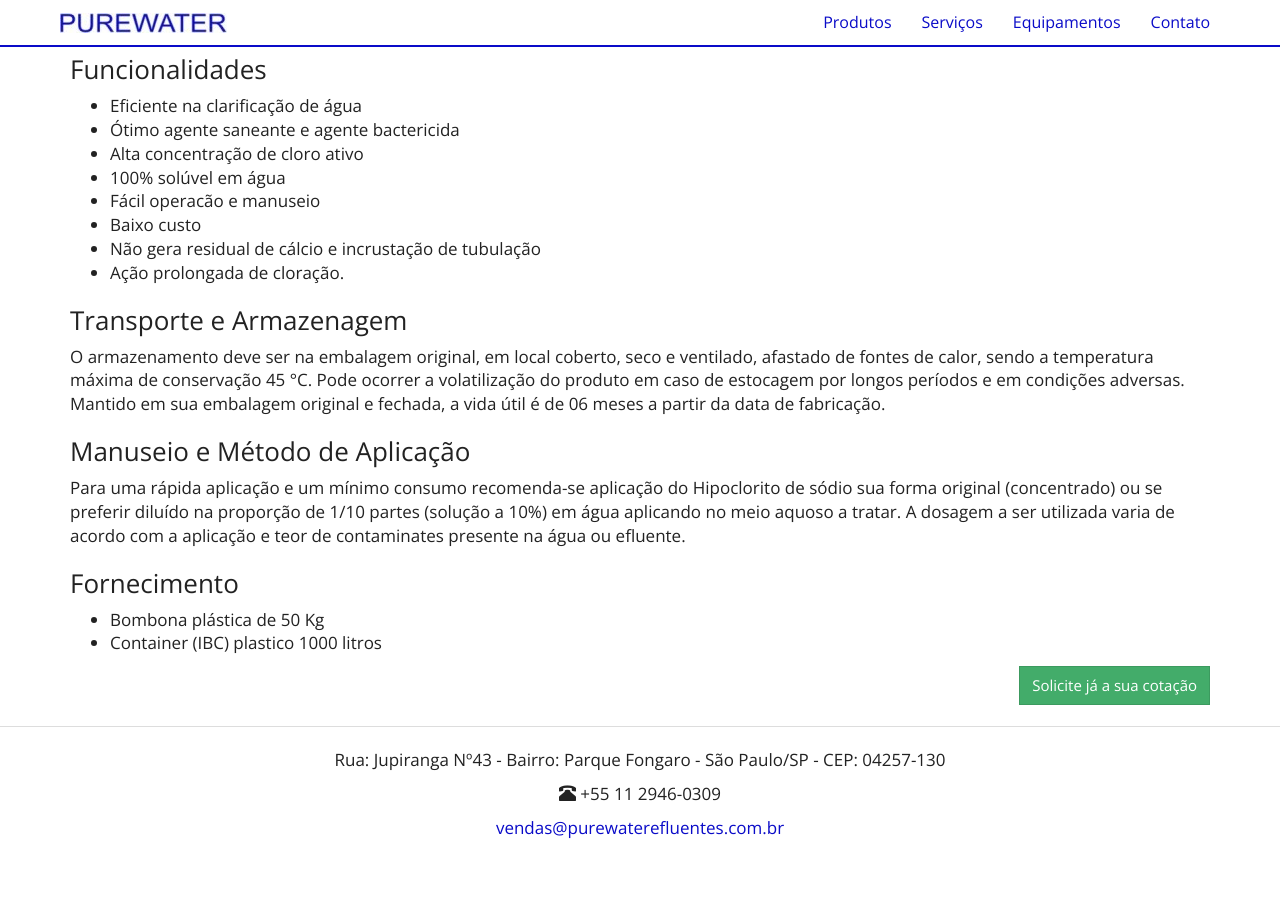
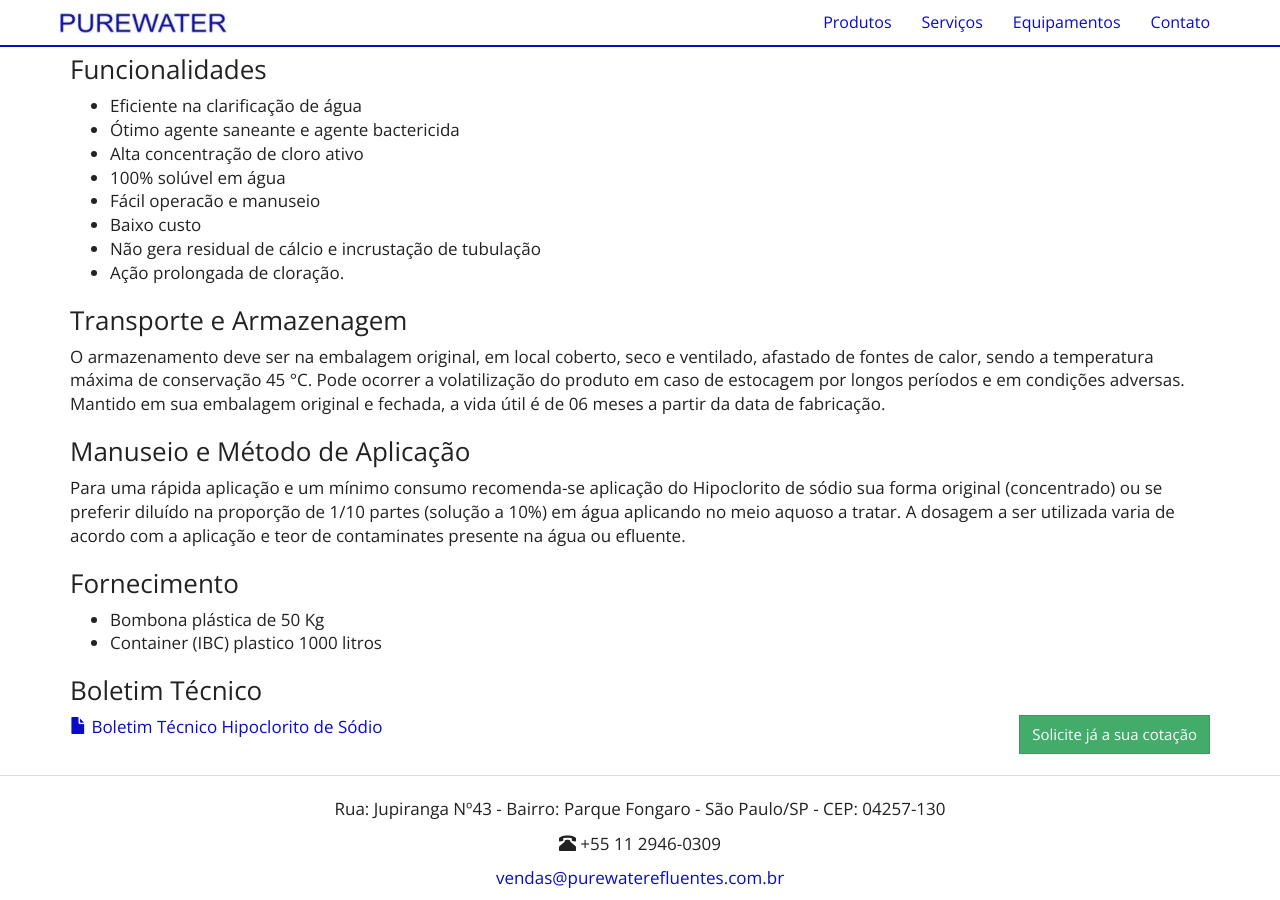
Before and after one commit to purewaterefluentes/purewaterefluentes.github.io, a Jekyll site: the page built from produtos/hipoclorito-de-sodio.md, in a window 1280 px wide and 900 px high, scrolled down 1192 px. Built offline with Jekyll 4.4.1, drawn with Linux system fonts in a browser that asks for light colours; nearby versions of some CDN libraries; library files that are not in the unit come from our copies; before the commit the page ends 2043 px from its top, so only the background shows below that.

Commit message:
Update hipoclorito-de-sodio.md

```diff
--- a/produtos/hipoclorito-de-sodio.md
+++ b/produtos/hipoclorito-de-sodio.md
@@ -1,6 +1,6 @@
 ---
 layout: contato
-pageTitle: Cloro Liquido
+pageTitle: Cloro Liquido, Hipoclorito 12%, hipoclorito de sodio, cloro piscina, cloro para tratar água, cloro
 title: Hipoclorito de Sódio
 subtitle: Cloro liquido
 ---
@@ -59,3 +59,9 @@ A dosagem a ser utilizada varia de acordo com a aplicação e teor de contaminat
 
 - Bombona plástica de 50 Kg
 - Container (IBC) plastico 1000 litros
+
+### Boletim Técnico
+
+{% include purewater/link-boletim.html
+   label="Boletim Técnico Hipoclorito de Sódio"
+   arquivo="BOLETIM TÉCNICO AQUA-HPS.pdf" %}
```
